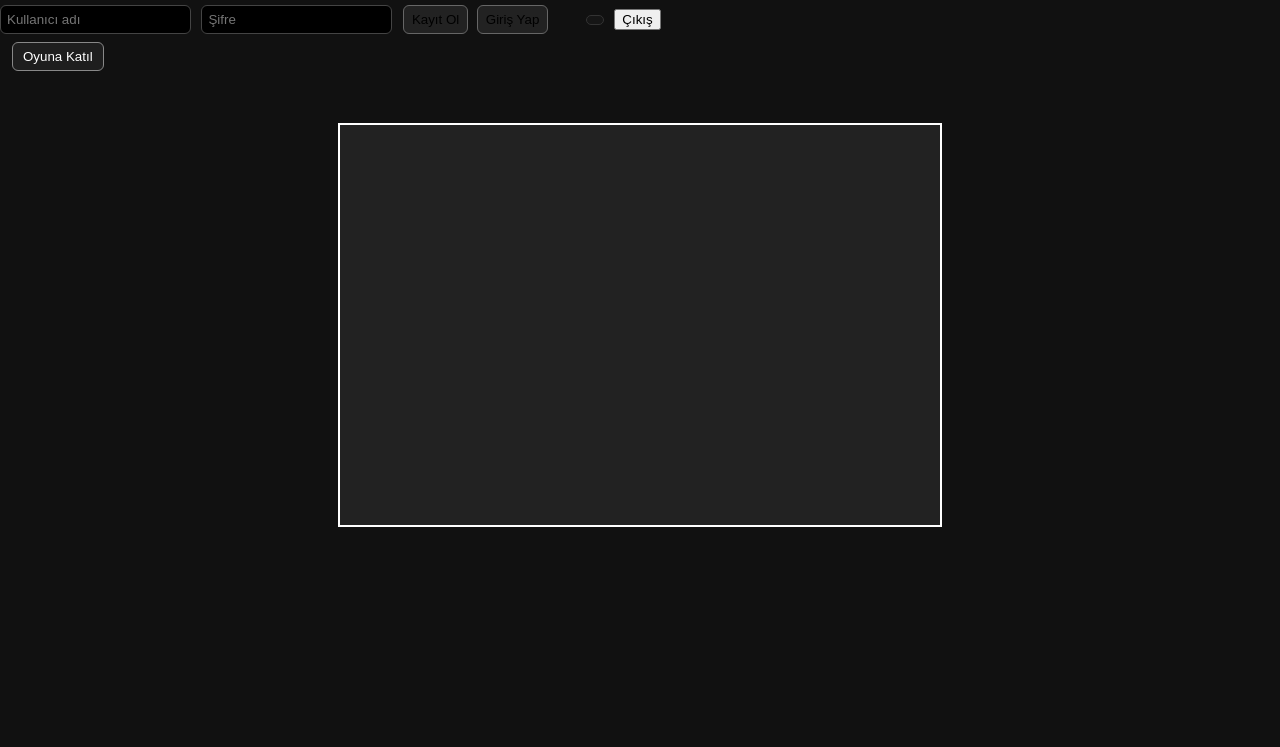
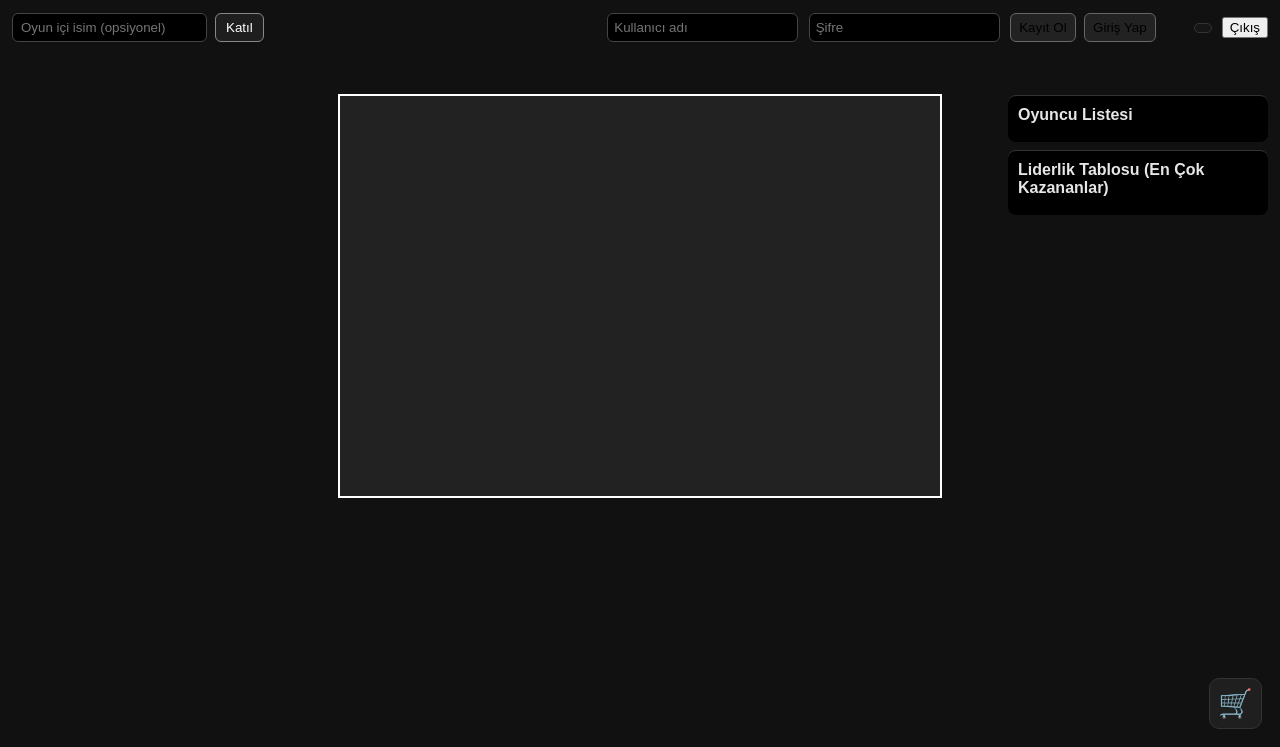
Before and after one commit to Negro31/Femboylar-Sava-yor, a website: page public/index.html in a window 1280 px wide. Shown: the part 53-800 px from the top of the page. Drawn offline with nearby package versions, Linux system fonts and the light colour scheme; no server answers.

Commit message:
Update index.html

```diff
--- a/public/index.html
+++ b/public/index.html
@@ -9,7 +9,12 @@
 <body>
   <h1>Femboylar Savaşıyor 👾</h1>
 
-  <!-- Giriş/Kayıt ekranı -->
+  <div id="topBar">
+    <div id="menu">
+      <input id="displayName" placeholder="Oyun içi isim (opsiyonel)" />
+      <button id="joinBtn">Katıl</button>
+    </div>
+
     <div id="auth">
       <div id="authForms">
         <input id="authUser" placeholder="Kullanıcı adı" />
@@ -23,19 +28,13 @@
         <button id="logoutBtn">Çıkış</button>
       </div>
     </div>
-
-  <!-- Oyun menüsü (sadece giriş yaptıktan sonra görünecek) -->
-  <div id="topBar" class="hidden">
-    <div id="menu">
-      <button id="joinBtn">Oyuna Katıl</button>
-    </div>
   </div>
 
   <div id="status"></div>
 
-  <canvas id="gameCanvas" width="600" height="400" class="hidden"></canvas>
+  <canvas id="gameCanvas" width="600" height="400"></canvas>
 
-  <div id="side" class="hidden">
+  <div id="side">
     <div id="roster">
       <div class="roster-title">Oyuncu Listesi</div>
       <div id="rosterList" class="roster-list"></div>
@@ -48,7 +47,7 @@
   </div>
 
   <!-- Market icon -->
-  <div id="marketBtn" title="Market" class="hidden">🛒</div>
+  <div id="marketBtn" title="Market">🛒</div>
 
   <!-- Market modal -->
   <div id="marketModal" class="hidden">
```
Lines whose indentation alone changed are shown as unchanged.
